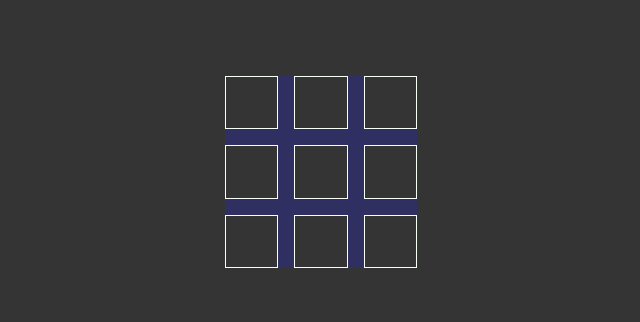
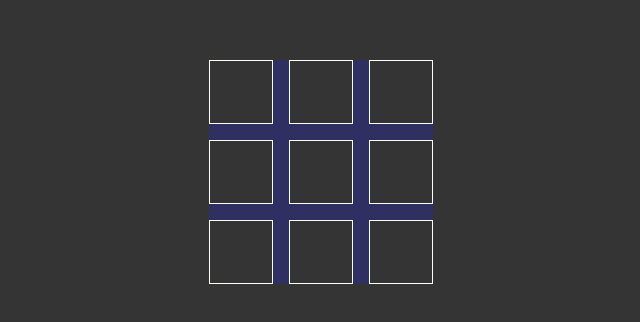
Before and after one commit to pompyproductions/odin-ttt, a plain HTML site: page index.html in a window 1280 px wide. Shown: the part 236-558 px from the top of the page, without its empty margins (319-959 px from the left). Drawn offline with Linux system fonts and the light colour scheme.

Commit message:
Fix grid size

```diff
--- a/style.css
+++ b/style.css
@@ -25,11 +25,10 @@ body {
 
 .game-board {
     display: grid;
-    height: 12rem;
-    width: 12rem;
     background-color: var(--dark-blue);
     display: grid;
-    grid-template-columns: repeat(3, 1fr);
+    grid-template-columns: repeat(3, 4rem);
+    grid-template-rows: repeat(3, 4rem);
     gap: 1rem;
 }
 
@@ -38,4 +37,5 @@ body {
     background-color: var(--black);
     display: grid;
     place-items: center;
+    font-size: 1.6rem;
 }
```
